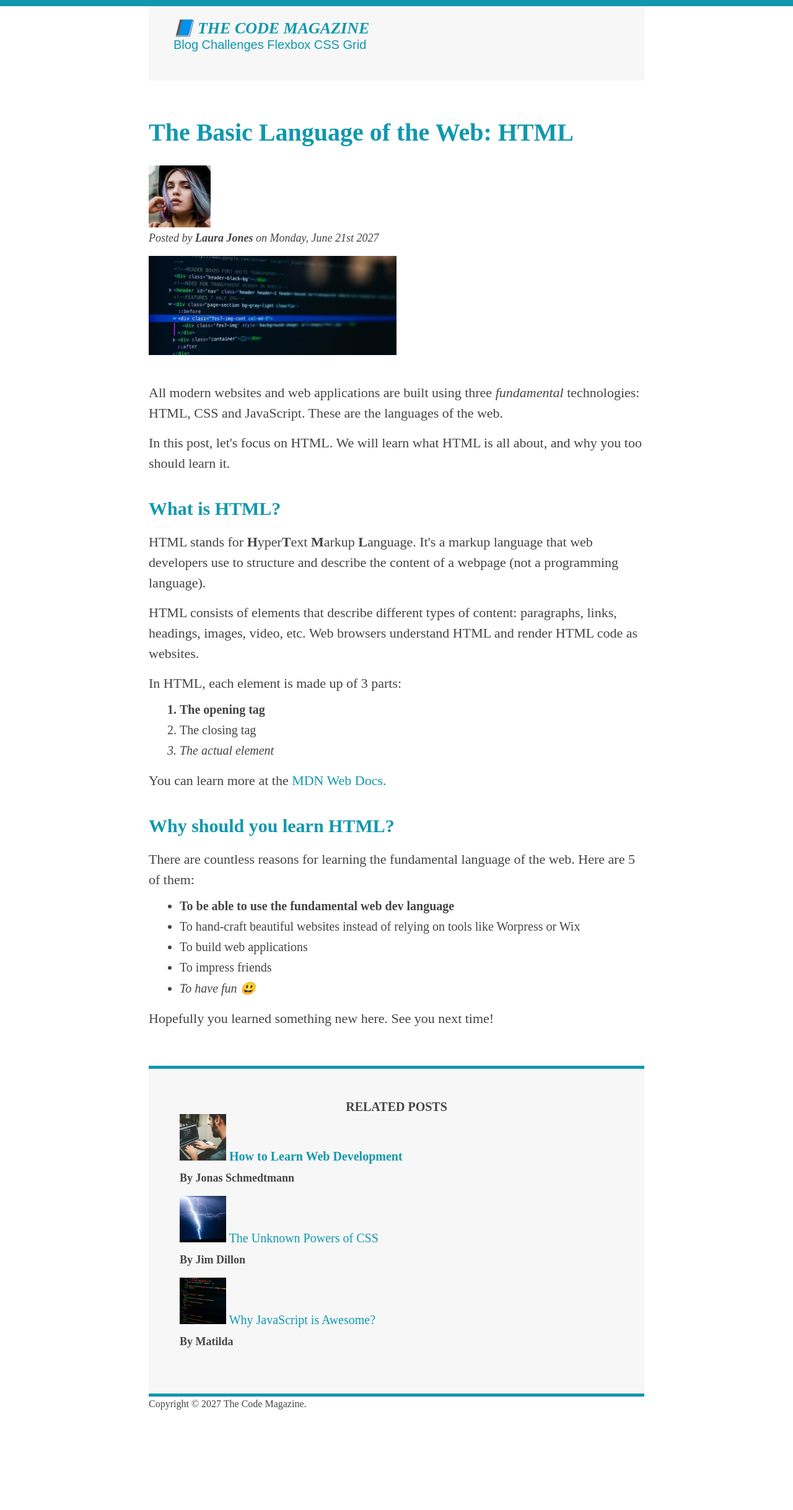
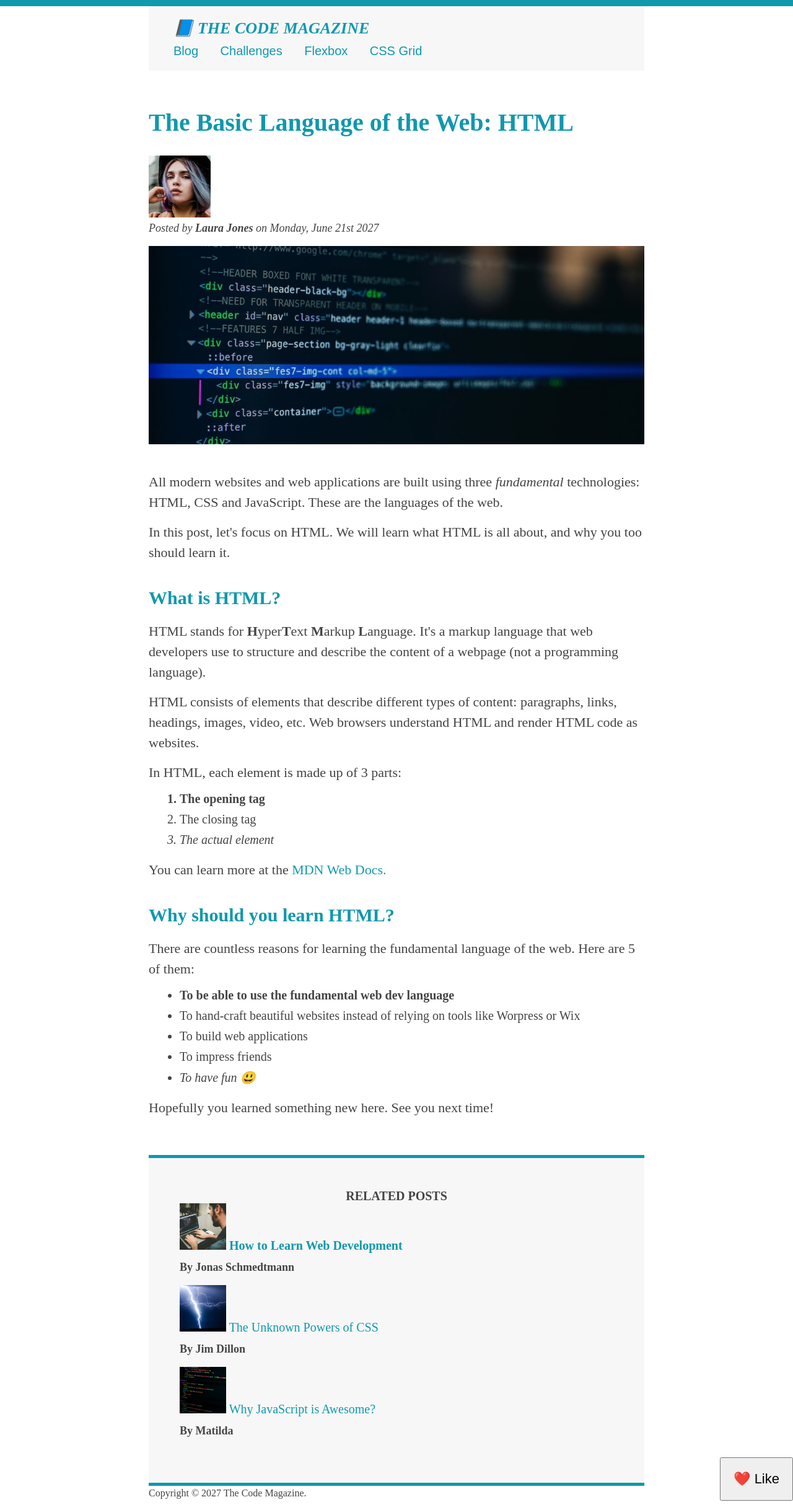
Before and after one commit to LakshyaDhingra/CodeMagazine, a plain HTML site: page index.html in a window 1280 px wide. Shown: the whole page at 62% size. Before the commit the page ends 2293 px from the top, so only its background shows below. Drawn offline with Linux system fonts and the light colour scheme.

Commit message:
Learning boxes and Absolute Positioning

```diff
--- a/index.html
+++ b/index.html
@@ -43,6 +43,7 @@
             height="200"
             class="post-img"
           />
+          <button>❤️ Like</button>
         </header>
 
         <p>
--- a/style.css
+++ b/style.css
@@ -2,10 +2,12 @@
   margin: 0;
   padding: 0;
 }
+/* PAGE SECTIONS */
 body {
   color: #444444;
   font-family: sans-serif;
   border-top: 10px solid #1098ad;
+  position: relative;
 }
 
 .container {
@@ -19,7 +21,7 @@ body {
   background-color: #f7f7f7;
   padding: 20px 40px;
   margin-bottom: 60px;
-  height: 80px;
+  /* height: 80px; */
 }
 
 nav {
@@ -42,6 +44,7 @@ aside {
   padding: 50px 0;
 }
 
+/* SMALLER ELEMENTS */
 h1,
 h2,
 h3,
@@ -95,6 +98,7 @@ ol {
 li {
   font-size: 20px;
   margin-bottom: 10px;
+  /* display: inline; */
 }
 
 li:last-child {
@@ -164,10 +168,25 @@ a:active {
 }
 
 .post-img {
-  width: 50%;
+  width: 100%;
   height: auto;
 }
 
+nav a:link {
+  /* background-color: orangered;
+  margin: 20px;
+  padding: 20px;
+
+  display: block; */
+
+  margin-right: 30px;
+  margin-top: 10px;
+  display: inline-block;
+}
+
+nav a:link:last-child {
+  margin-right: 0;
+}
 /* LVHA */
 
 /* Resolving Conflicts */
@@ -191,3 +210,12 @@ footer p {
 nav a:link {
   font-size: 20px;
 } */
+
+button {
+  padding: 20px;
+  font-size: 22px;
+  cursor: pointer;
+  position: absolute;
+  bottom: 0px;
+  right: 0px;
+}
```
